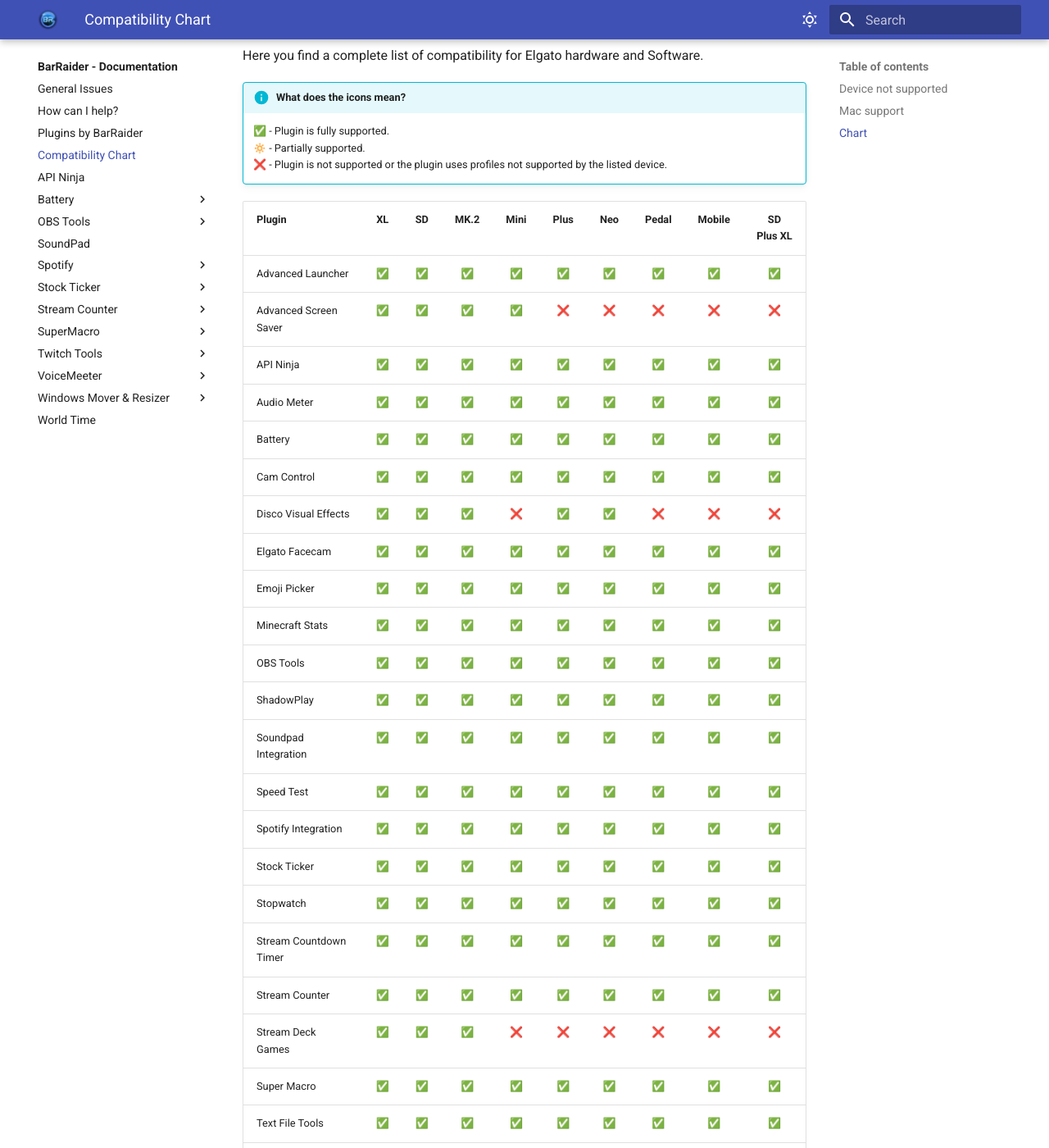
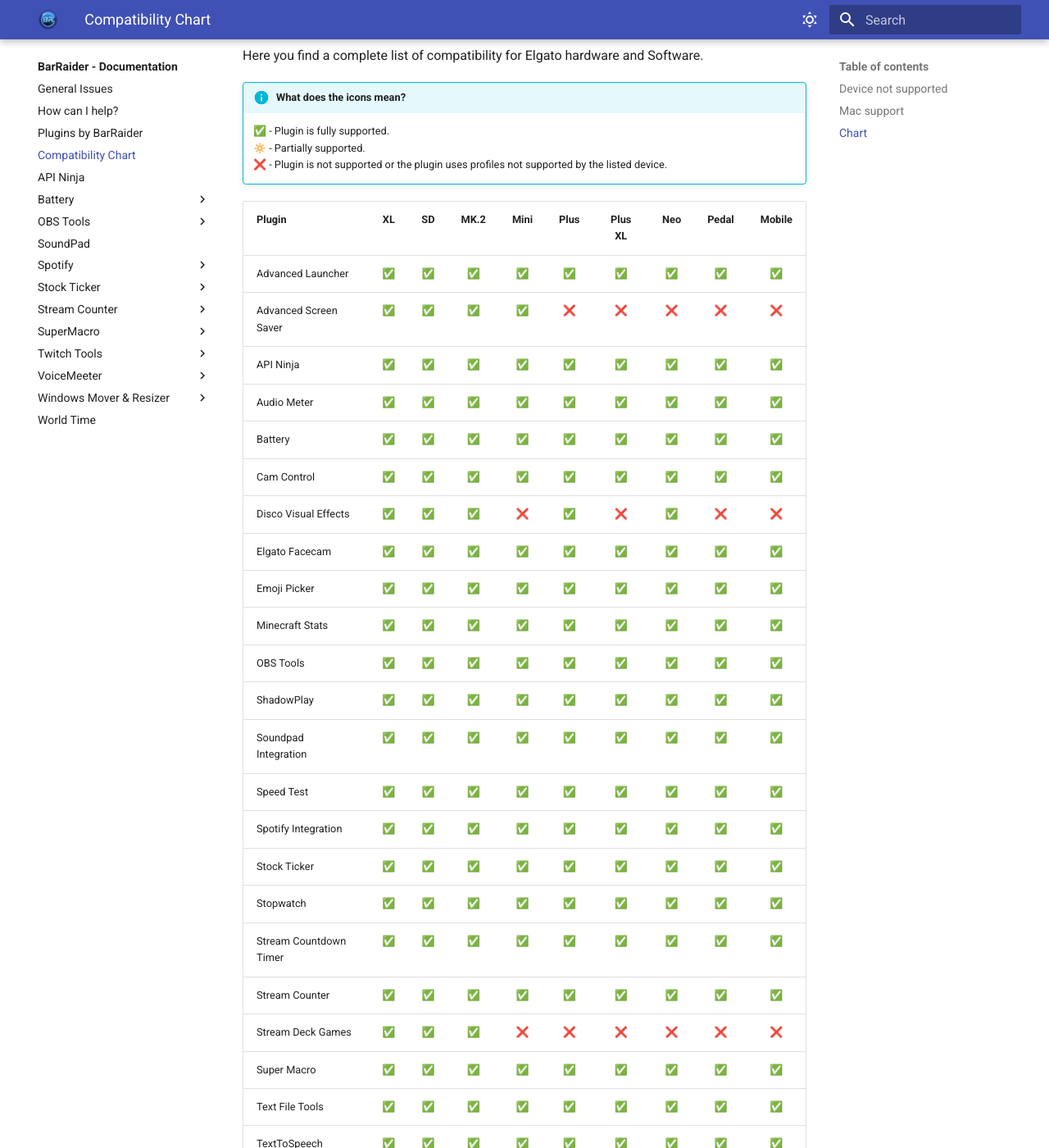
Before and after one commit to BarRaiders/barraiders.github.io, an MkDocs documentation site: the page built from docs/faqs/general/compatibility.md, in a window 1280 px wide and 1400 px high, scrolled down 558 px. Shown: the whole window at 82% size. Built offline with MkDocs 1.6.1 and Material for MkDocs 9.7.7, drawn with Linux system fonts in a browser that asks for light colours; comment, search, counter and statistics services are not loaded.

```diff
--- a/docs/faqs/general/compatibility.md
+++ b/docs/faqs/general/compatibility.md
@@ -32,33 +32,33 @@ Here you find a complete list of compatibility for Elgato hardware and Software.
     [🔅]("Partially supported") - Partially supported.<br>
     [❌]("Not supported") - Plugin is not supported or the plugin uses profiles not supported by the listed device.
 
-| Plugin                  |        XL         |         SD         |       MK.2         |             Mini             |             Plus             |             Neo               |         Pedal         |        Mobile          |         SD Plus XL           |
-| :---------------------- | :---------------: | :----------------: | :----------------: | :--------------------------: | :--------------------------: | :---------------------------: | :-------------------: | :--------------------: | :--------------------------: |
-| Advanced Launcher       | [✅]("Supported") | [✅]("Supported") | [✅]("Supported") |      [✅]("Supported")       |      [✅]("Supported")       |      [✅]("Supported")       |   [✅]("Supported")   |   [✅]("Supported")   |        [✅]("Supported")       |
-| Advanced Screen Saver   | [✅]("Supported") | [✅]("Supported") | [✅]("Supported") |      [✅]("Supported")       |    [❌]("Not supported")     |    [❌]("Not supported")     | [❌]("Not supported") | [❌]("Not supported") |      [❌]("Not supported")     |
-| API Ninja               | [✅]("Supported") | [✅]("Supported") | [✅]("Supported") |      [✅]("Supported")       |      [✅]("Supported")       |      [✅]("Supported")       |   [✅]("Supported")   |   [✅]("Supported")   |        [✅]("Supported")       |
-| Audio Meter             | [✅]("Supported") | [✅]("Supported") | [✅]("Supported") |      [✅]("Supported")       |      [✅]("Supported")       |      [✅]("Supported")       |   [✅]("Supported")   |   [✅]("Supported")   |        [✅]("Supported")       |
-| Battery                 | [✅]("Supported") | [✅]("Supported") | [✅]("Supported") |      [✅]("Supported")       |      [✅]("Supported")       |      [✅]("Supported")       |   [✅]("Supported")   |   [✅]("Supported")   |        [✅]("Supported")       |
-| Cam Control             | [✅]("Supported") | [✅]("Supported") | [✅]("Supported") |      [✅]("Supported")       |      [✅]("Supported")       |      [✅]("Supported")       |   [✅]("Supported")   |   [✅]("Supported")   |        [✅]("Supported")       |
-| Disco Visual Effects    | [✅]("Supported") | [✅]("Supported") | [✅]("Supported") |    [❌]("Not supported")     |      [✅]("Supported")       |      [✅]("Supported")       | [❌]("Not supported") | [❌]("Not supported") |      [❌]("Not supported")     |
-| Elgato Facecam          | [✅]("Supported") | [✅]("Supported") | [✅]("Supported") |      [✅]("Supported")       |      [✅]("Supported")       |      [✅]("Supported")       |   [✅]("Supported")   |   [✅]("Supported")   |        [✅]("Supported")       |
-| Emoji Picker            | [✅]("Supported") | [✅]("Supported") | [✅]("Supported") |      [✅]("Supported")       |      [✅]("Supported")       |      [✅]("Supported")       |   [✅]("Supported")   |   [✅]("Supported")   |        [✅]("Supported")       |
-| Minecraft Stats         | [✅]("Supported") | [✅]("Supported") | [✅]("Supported") |      [✅]("Supported")       |      [✅]("Supported")       |      [✅]("Supported")       |   [✅]("Supported")   |   [✅]("Supported")   |        [✅]("Supported")       |
-| OBS Tools               | [✅]("Supported") | [✅]("Supported") | [✅]("Supported") |      [✅]("Supported")       |      [✅]("Supported")       |      [✅]("Supported")       |   [✅]("Supported")   |   [✅]("Supported")   |        [✅]("Supported")       |
-| ShadowPlay              | [✅]("Supported") | [✅]("Supported") | [✅]("Supported") |      [✅]("Supported")       |      [✅]("Supported")       |      [✅]("Supported")       |   [✅]("Supported")   |   [✅]("Supported")   |        [✅]("Supported")       |
-| Soundpad Integration    | [✅]("Supported") | [✅]("Supported") | [✅]("Supported") |      [✅]("Supported")       |      [✅]("Supported")       |      [✅]("Supported")       |   [✅]("Supported")   |   [✅]("Supported")   |        [✅]("Supported")       |
-| Speed Test              | [✅]("Supported") | [✅]("Supported") | [✅]("Supported") |      [✅]("Supported")       |      [✅]("Supported")       |      [✅]("Supported")       |   [✅]("Supported")   |   [✅]("Supported")   |        [✅]("Supported")       |
-| Spotify Integration     | [✅]("Supported") | [✅]("Supported") | [✅]("Supported") |      [✅]("Supported")       |      [✅]("Supported")       |      [✅]("Supported")       |   [✅]("Supported")   |   [✅]("Supported")   |        [✅]("Supported")       |
-| Stock Ticker            | [✅]("Supported") | [✅]("Supported") | [✅]("Supported") |      [✅]("Supported")       |      [✅]("Supported")       |      [✅]("Supported")       |   [✅]("Supported")   |   [✅]("Supported")   |        [✅]("Supported")       |
-| Stopwatch               | [✅]("Supported") | [✅]("Supported") | [✅]("Supported") |      [✅]("Supported")       |      [✅]("Supported")       |      [✅]("Supported")       |   [✅]("Supported")   |   [✅]("Supported")   |        [✅]("Supported")       |
-| Stream Countdown Timer  | [✅]("Supported") | [✅]("Supported") | [✅]("Supported") |      [✅]("Supported")       |      [✅]("Supported")       |      [✅]("Supported")       |   [✅]("Supported")   |   [✅]("Supported")   |        [✅]("Supported")       |
-| Stream Counter          | [✅]("Supported") | [✅]("Supported") | [✅]("Supported") |      [✅]("Supported")       |      [✅]("Supported")       |      [✅]("Supported")       |   [✅]("Supported")   |   [✅]("Supported")   |        [✅]("Supported")       |
-| Stream Deck Games       | [✅]("Supported") | [✅]("Supported") | [✅]("Supported") |    [❌]("Not supported")     |    [❌]("Not supported")     |    [❌]("Not supported")     | [❌]("Not supported") | [❌]("Not supported") |      [❌]("Not supported")     |
-| Super Macro             | [✅]("Supported") | [✅]("Supported") | [✅]("Supported") |      [✅]("Supported")       |      [✅]("Supported")       |      [✅]("Supported")       |   [✅]("Supported")   |   [✅]("Supported")   |        [✅]("Supported")       |
-| Text File Tools         | [✅]("Supported") | [✅]("Supported") | [✅]("Supported") |      [✅]("Supported")       |      [✅]("Supported")       |      [✅]("Supported")       |   [✅]("Supported")   |   [✅]("Supported")   |        [✅]("Supported")       |
-| TextToSpeech            | [✅]("Supported") | [✅]("Supported") | [✅]("Supported") |      [✅]("Supported")       |      [✅]("Supported")       |      [✅]("Supported")       |   [✅]("Supported")   |   [✅]("Supported")   |        [✅]("Supported")       |
-| Twitch Tools            | [✅]("Supported") | [✅]("Supported") | [✅]("Supported") |  [🔅]("Partially supported") | [🔅]("Partially supported")  | [🔅]("Partially supported")  | [❌]("Not supported") | [❌]("Not supported") |   [🔅]("Partially supported")  | [
-| VoiceMeeter Integration | [✅]("Supported") | [✅]("Supported") | [✅]("Supported") |      [✅]("Supported")       |      [✅]("Supported")       |      [✅]("Supported")       |   [✅]("Supported")   |   [✅]("Supported")   |        [✅]("Supported")       |
-| Win Tools               | [✅]("Supported") | [✅]("Supported") | [✅]("Supported") |  [🔅]("Partially supported") | [🔅]("Partially supported")  | [🔅]("Partially supported")  | [❌]("Not supported") | [❌]("Not supported") |   [🔅]("Partially supported")  | [
-| Windows Mover & Resizer | [✅]("Supported") | [✅]("Supported") | [✅]("Supported") |      [✅]("Supported")       |      [✅]("Supported")       |      [✅]("Supported")       |   [✅]("Supported")   |   [✅]("Supported")   |        [✅]("Supported")       |
-| World Time              | [✅]("Supported") | [✅]("Supported") | [✅]("Supported") |      [✅]("Supported")       |      [✅]("Supported")       |      [✅]("Supported")       |   [✅]("Supported")   |   [✅]("Supported")   |        [✅]("Supported")       |
+| Plugin                  |        XL         |         SD         |       MK.2         |             Mini             |             Plus             |            Plus XL           |             Neo               |         Pedal         |        Mobile          |
+| :---------------------- | :---------------: | :----------------: | :----------------: | :--------------------------: | :--------------------------: | :--------------------------: | :---------------------------: | :-------------------: | :--------------------: |
+| Advanced Launcher       | [✅]("Supported") | [✅]("Supported") | [✅]("Supported") |      [✅]("Supported")       |      [✅]("Supported")       |      [✅]("Supported")       |      [✅]("Supported")       |   [✅]("Supported")   |   [✅]("Supported")   |
+| Advanced Screen Saver   | [✅]("Supported") | [✅]("Supported") | [✅]("Supported") |      [✅]("Supported")       |    [❌]("Not supported")     |    [❌]("Not supported")     |    [❌]("Not supported")     | [❌]("Not supported") | [❌]("Not supported") |
+| API Ninja               | [✅]("Supported") | [✅]("Supported") | [✅]("Supported") |      [✅]("Supported")       |      [✅]("Supported")       |      [✅]("Supported")       |      [✅]("Supported")       |   [✅]("Supported")   |   [✅]("Supported")   |
+| Audio Meter             | [✅]("Supported") | [✅]("Supported") | [✅]("Supported") |      [✅]("Supported")       |      [✅]("Supported")       |      [✅]("Supported")       |      [✅]("Supported")       |   [✅]("Supported")   |   [✅]("Supported")   |
+| Battery                 | [✅]("Supported") | [✅]("Supported") | [✅]("Supported") |      [✅]("Supported")       |      [✅]("Supported")       |      [✅]("Supported")       |      [✅]("Supported")       |   [✅]("Supported")   |   [✅]("Supported")   |
+| Cam Control             | [✅]("Supported") | [✅]("Supported") | [✅]("Supported") |      [✅]("Supported")       |      [✅]("Supported")       |      [✅]("Supported")       |      [✅]("Supported")       |   [✅]("Supported")   |   [✅]("Supported")   |
+| Disco Visual Effects    | [✅]("Supported") | [✅]("Supported") | [✅]("Supported") |    [❌]("Not supported")     |      [✅]("Supported")       |    [❌]("Not supported")     |      [✅]("Supported")       | [❌]("Not supported") | [❌]("Not supported") |
+| Elgato Facecam          | [✅]("Supported") | [✅]("Supported") | [✅]("Supported") |      [✅]("Supported")       |      [✅]("Supported")       |      [✅]("Supported")       |      [✅]("Supported")       |   [✅]("Supported")   |   [✅]("Supported")   |
+| Emoji Picker            | [✅]("Supported") | [✅]("Supported") | [✅]("Supported") |      [✅]("Supported")       |      [✅]("Supported")       |      [✅]("Supported")       |      [✅]("Supported")       |   [✅]("Supported")   |   [✅]("Supported")   |
+| Minecraft Stats         | [✅]("Supported") | [✅]("Supported") | [✅]("Supported") |      [✅]("Supported")       |      [✅]("Supported")       |      [✅]("Supported")       |      [✅]("Supported")       |   [✅]("Supported")   |   [✅]("Supported")   |
+| OBS Tools               | [✅]("Supported") | [✅]("Supported") | [✅]("Supported") |      [✅]("Supported")       |      [✅]("Supported")       |      [✅]("Supported")       |      [✅]("Supported")       |   [✅]("Supported")   |   [✅]("Supported")   |
+| ShadowPlay              | [✅]("Supported") | [✅]("Supported") | [✅]("Supported") |      [✅]("Supported")       |      [✅]("Supported")       |      [✅]("Supported")       |      [✅]("Supported")       |   [✅]("Supported")   |   [✅]("Supported")   |
+| Soundpad Integration    | [✅]("Supported") | [✅]("Supported") | [✅]("Supported") |      [✅]("Supported")       |      [✅]("Supported")       |      [✅]("Supported")       |      [✅]("Supported")       |   [✅]("Supported")   |   [✅]("Supported")   |
+| Speed Test              | [✅]("Supported") | [✅]("Supported") | [✅]("Supported") |      [✅]("Supported")       |      [✅]("Supported")       |      [✅]("Supported")       |      [✅]("Supported")       |   [✅]("Supported")   |   [✅]("Supported")   |
+| Spotify Integration     | [✅]("Supported") | [✅]("Supported") | [✅]("Supported") |      [✅]("Supported")       |      [✅]("Supported")       |      [✅]("Supported")       |      [✅]("Supported")       |   [✅]("Supported")   |   [✅]("Supported")   |
+| Stock Ticker            | [✅]("Supported") | [✅]("Supported") | [✅]("Supported") |      [✅]("Supported")       |      [✅]("Supported")       |      [✅]("Supported")       |      [✅]("Supported")       |   [✅]("Supported")   |   [✅]("Supported")   |
+| Stopwatch               | [✅]("Supported") | [✅]("Supported") | [✅]("Supported") |      [✅]("Supported")       |      [✅]("Supported")       |      [✅]("Supported")       |      [✅]("Supported")       |   [✅]("Supported")   |   [✅]("Supported")   |
+| Stream Countdown Timer  | [✅]("Supported") | [✅]("Supported") | [✅]("Supported") |      [✅]("Supported")       |      [✅]("Supported")       |      [✅]("Supported")       |      [✅]("Supported")       |   [✅]("Supported")   |   [✅]("Supported")   |
+| Stream Counter          | [✅]("Supported") | [✅]("Supported") | [✅]("Supported") |      [✅]("Supported")       |      [✅]("Supported")       |      [✅]("Supported")       |      [✅]("Supported")       |   [✅]("Supported")   |   [✅]("Supported")   |
+| Stream Deck Games       | [✅]("Supported") | [✅]("Supported") | [✅]("Supported") |    [❌]("Not supported")     |    [❌]("Not supported")     |    [❌]("Not supported")     |    [❌]("Not supported")     | [❌]("Not supported") | [❌]("Not supported") |
+| Super Macro             | [✅]("Supported") | [✅]("Supported") | [✅]("Supported") |      [✅]("Supported")       |      [✅]("Supported")       |      [✅]("Supported")       |      [✅]("Supported")       |   [✅]("Supported")   |   [✅]("Supported")   |
+| Text File Tools         | [✅]("Supported") | [✅]("Supported") | [✅]("Supported") |      [✅]("Supported")       |      [✅]("Supported")       |      [✅]("Supported")       |      [✅]("Supported")       |   [✅]("Supported")   |   [✅]("Supported")   |
+| TextToSpeech            | [✅]("Supported") | [✅]("Supported") | [✅]("Supported") |      [✅]("Supported")       |      [✅]("Supported")       |      [✅]("Supported")       |      [✅]("Supported")       |   [✅]("Supported")   |   [✅]("Supported")   |
+| Twitch Tools            | [✅]("Supported") | [✅]("Supported") | [✅]("Supported") |  [🔅]("Partially supported") | [🔅]("Partially supported")  | [🔅]("Partially supported")  | [🔅]("Partially supported")  | [❌]("Not supported") | [❌]("Not supported") |   [
+| VoiceMeeter Integration | [✅]("Supported") | [✅]("Supported") | [✅]("Supported") |      [✅]("Supported")       |      [✅]("Supported")       |      [✅]("Supported")       |      [✅]("Supported")       |   [✅]("Supported")   |   [✅]("Supported")   |
+| Win Tools               | [✅]("Supported") | [✅]("Supported") | [✅]("Supported") |  [🔅]("Partially supported") | [🔅]("Partially supported")  | [🔅]("Partially supported")  | [🔅]("Partially supported")  | [❌]("Not supported") | [❌]("Not supported") |   [
+| Windows Mover & Resizer | [✅]("Supported") | [✅]("Supported") | [✅]("Supported") |      [✅]("Supported")       |      [✅]("Supported")       |      [✅]("Supported")       |      [✅]("Supported")       |   [✅]("Supported")   |   [✅]("Supported")   |
+| World Time              | [✅]("Supported") | [✅]("Supported") | [✅]("Supported") |      [✅]("Supported")       |      [✅]("Supported")       |      [✅]("Supported")       |      [✅]("Supported")       |   [✅]("Supported")   |   [✅]("Supported")   |
```
